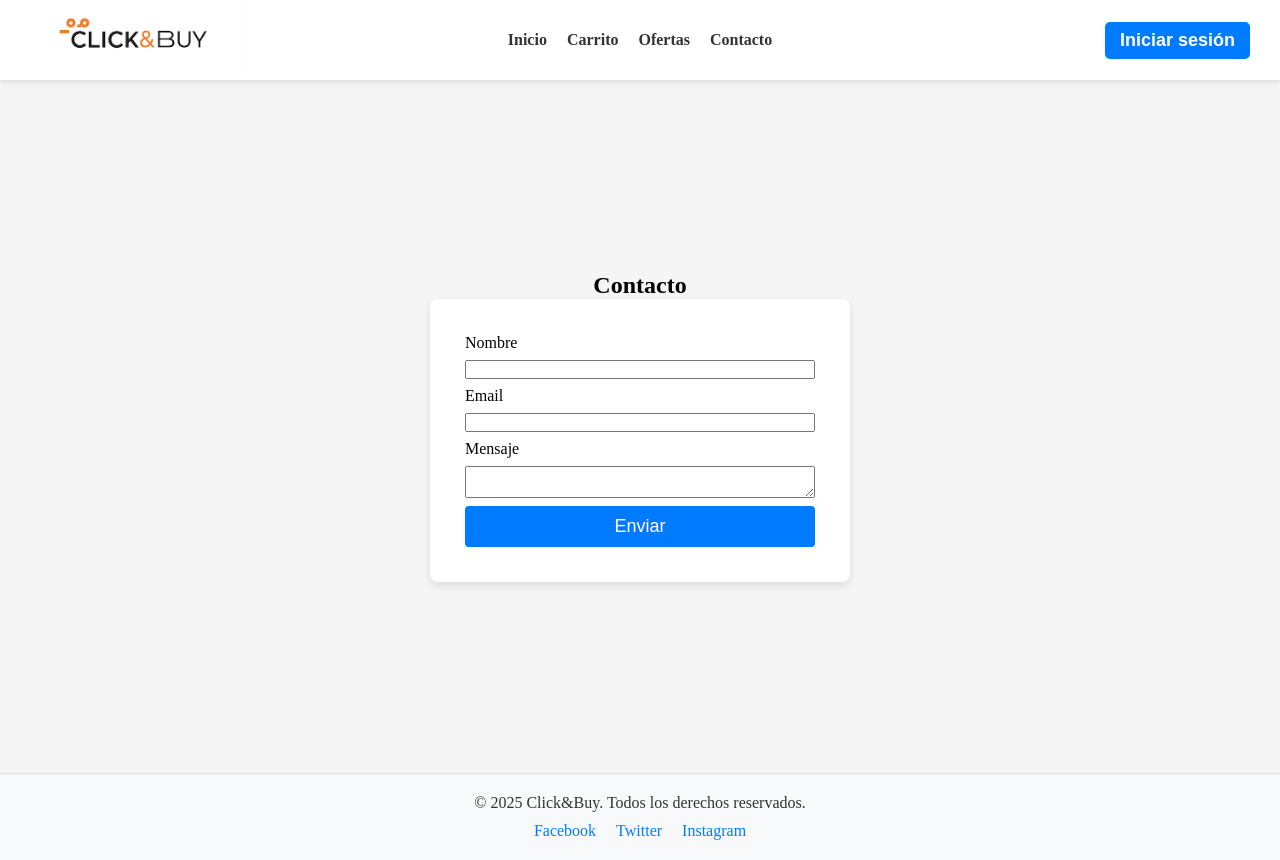
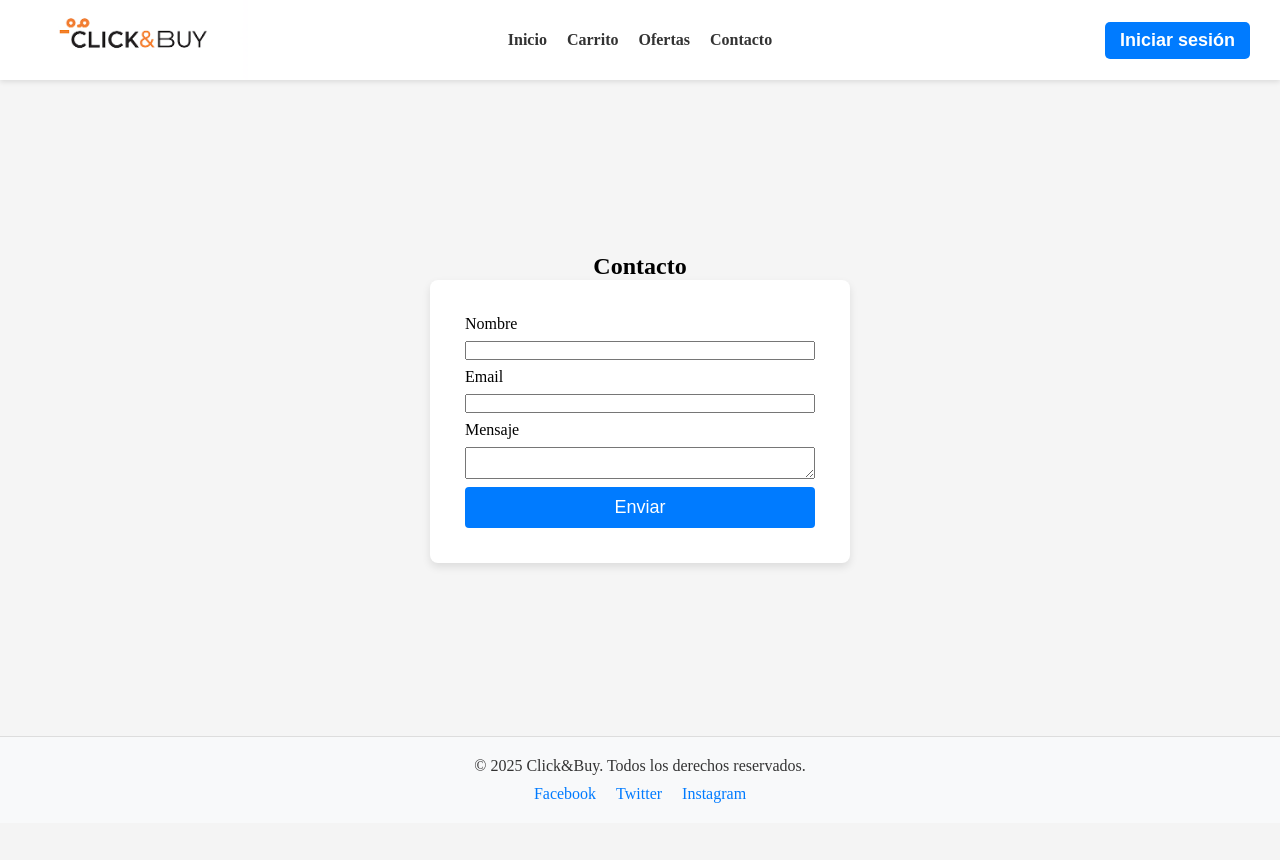
Before and after one commit to adriandev-bit/UTN_PWA_FEBRERO_TN_FULLSTACK---Ecommerce---Frontend, a React (Vite) app: page /contacto in a window 1280 px wide. After the commit the page ends 823 px from the top, so only its background shows below. Built offline with nearby package versions, Linux system fonts and the light colour scheme.

Commit message:
Primer commit de mi frontend

```diff
--- a/src/Screens/css/CartScreen.css
+++ b/src/Screens/css/CartScreen.css
@@ -1,6 +1,6 @@
 
 body, .cart-screen {
-  min-height: 100vh;
+  min-height: 75vh;
   display: flex;
   flex-direction: column;
 }
--- a/src/Screens/css/CheckoutScreen.css
+++ b/src/Screens/css/CheckoutScreen.css
@@ -1,3 +1,9 @@
+body, .checkout-screen {
+  min-height: 75vh;
+  display: flex;
+  flex-direction: column;
+}
+
 .checkout-screen {
     padding: 20px;
     max-width: 600px;
--- a/src/Screens/css/ContactScreen.css
+++ b/src/Screens/css/ContactScreen.css
@@ -3,7 +3,7 @@
   flex-direction: column;
   align-items: center;
   justify-content: center;
-  height: calc(100vh - 107px); /* Ajusta para que el footer no lo empuje demasiado */
+  min-height: 82vh;
   background-color: #f5f5f5;
   padding: 20px;
 }
--- a/src/Screens/css/OffersScreen.css
+++ b/src/Screens/css/OffersScreen.css
@@ -1,7 +1,7 @@
 .offers-screen {
   display: flex;
   flex-direction: column;
-  min-height: 100vh;
+  min-height: 75vh;
 
   padding: 20px;
   margin-top: 50px;
```
